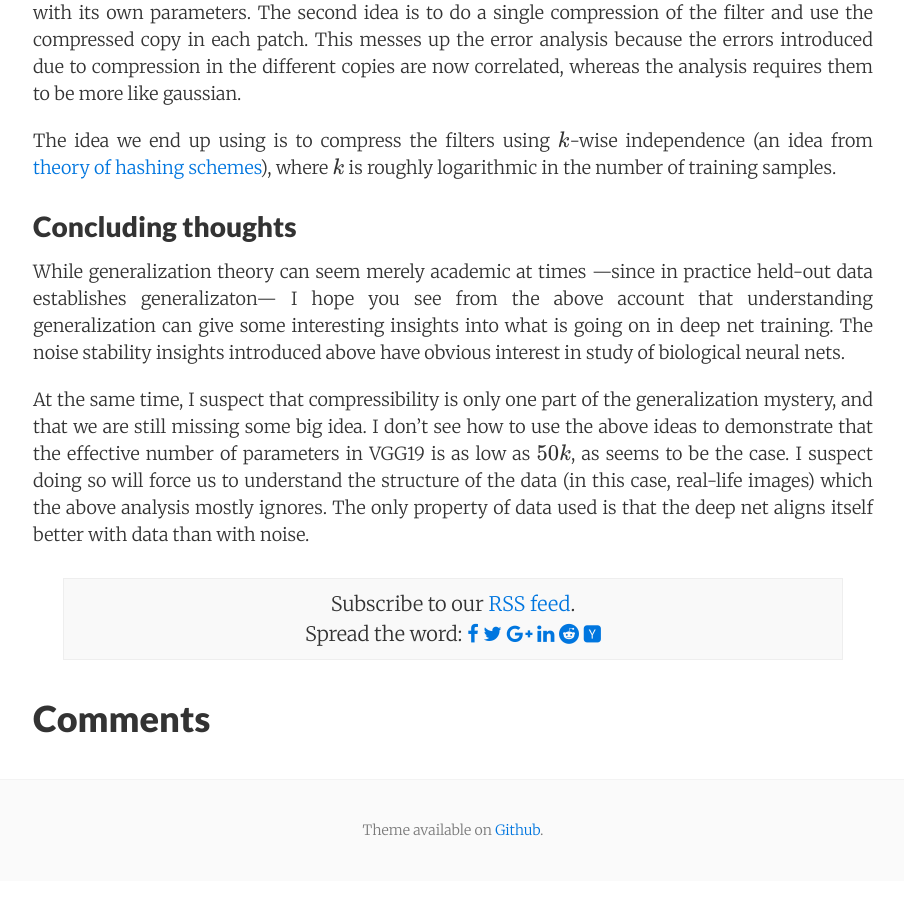
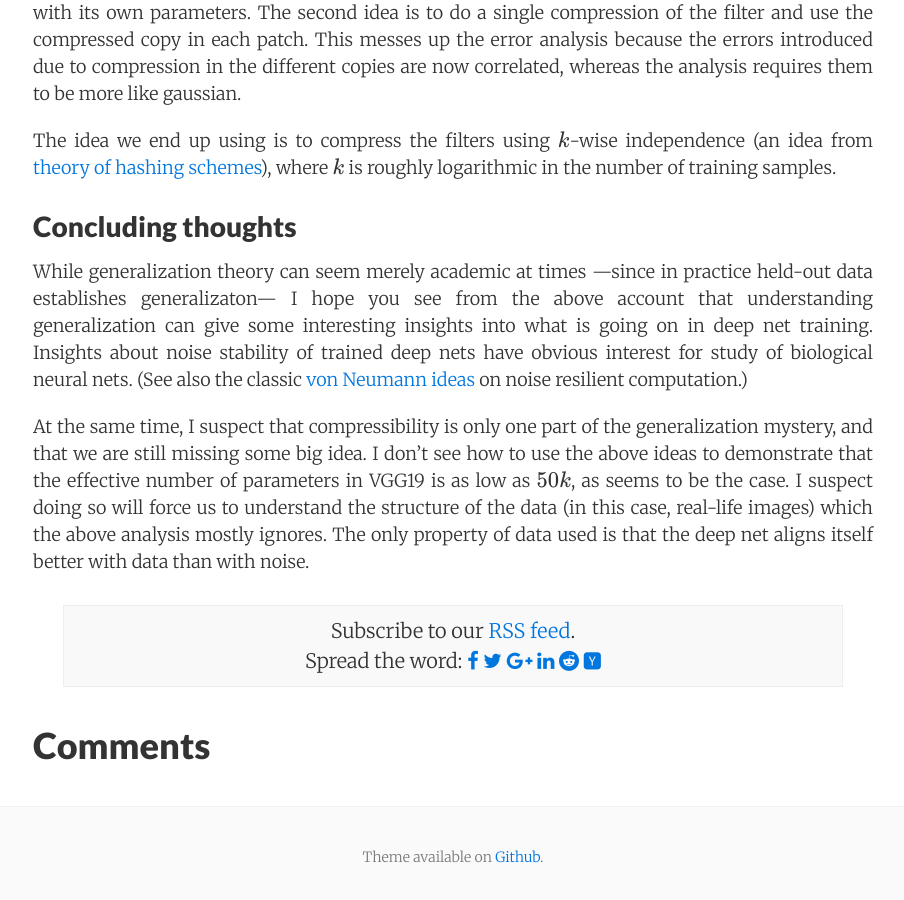
Before and after one commit to offconvex/offconvex.github.io, a Jekyll site: the page built from _posts/2018-02-20-generalization2.md, in a window 1280 px wide and 900 px high, scrolled down 6782 px. Shown: the whole window, without its empty margins (187-1091 px from the left). Built offline with Jekyll 4.4.1, drawn with Linux system fonts in a browser that asks for light colours; nearby versions of some CDN libraries; formulas are drawn with MathJax 3; comment, search, counter and statistics services are not loaded.

Commit message:
Update 2018-02-20-generalization2.md

```diff
--- a/_posts/2018-02-20-generalization2.md
+++ b/_posts/2018-02-20-generalization2.md
@@ -115,6 +115,6 @@ The idea we end up using is to compress the filters using $k$-wise independence
 
 ## Concluding thoughts
 
-While generalization theory can seem merely academic at times ---since in practice held-out data establishes generalizaton--- I hope you see from the above account that understanding generalization can give some interesting insights into what is going on in deep net training. The noise stability insights introduced above have obvious interest in study of biological neural nets.
+While generalization theory can seem merely academic at times ---since in practice held-out data establishes generalizaton--- I hope you see from the above account that understanding generalization can give some interesting insights into what is going on in deep net training. Insights about noise stability of trained deep nets have obvious interest for study of biological neural nets. (See also the classic [von Neumann ideas](http://fab.cba.mit.edu/classes/862.16/notes/computation/vonNeumann-1956.pdf) on noise resilient computation.)
 
 At the same time, I suspect that compressibility is only one part of the generalization mystery, and that we are still missing some big idea. I don't see how to use the above ideas to demonstrate that the effective number of parameters in VGG19 is as low as $50k$, as seems to be the case. I suspect doing so will force us to understand the structure of the data (in this case, real-life images) which the above analysis mostly ignores. The only property of data used is that the deep net aligns itself better with data than with noise.
```
